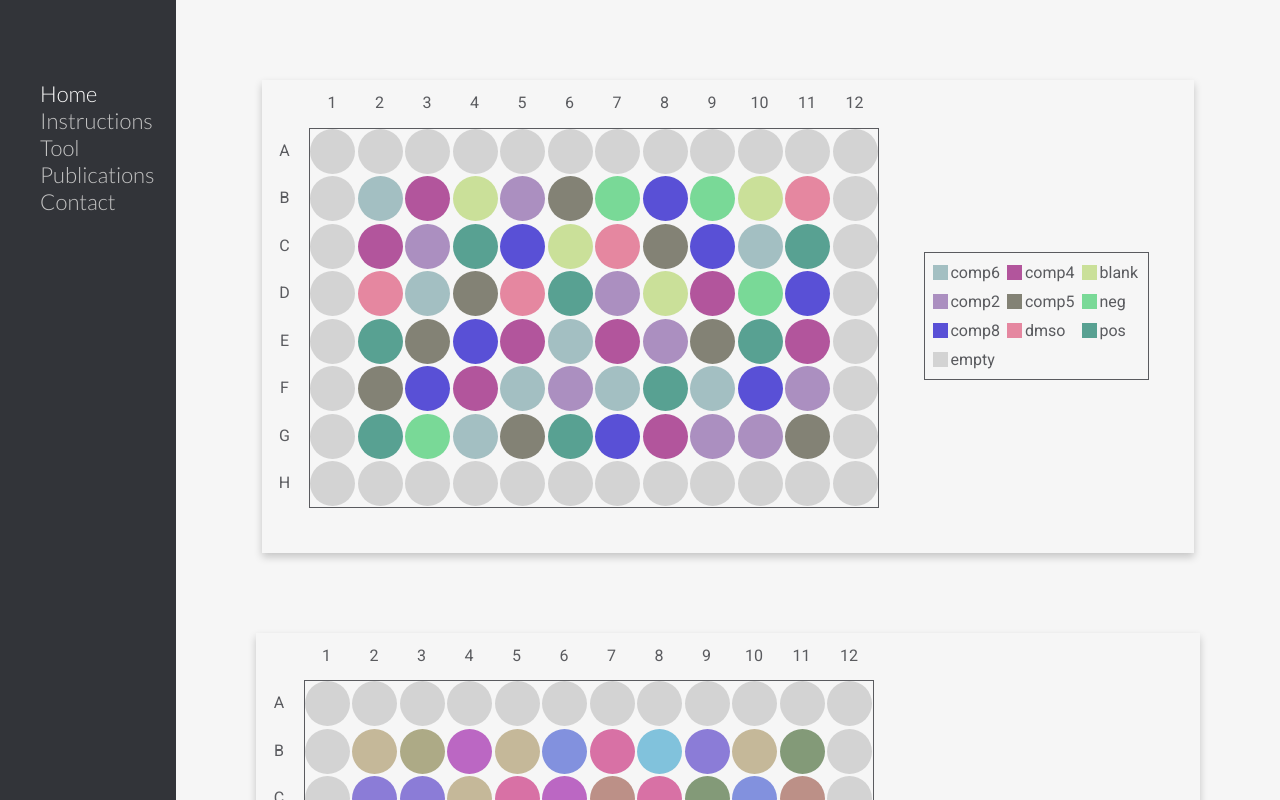
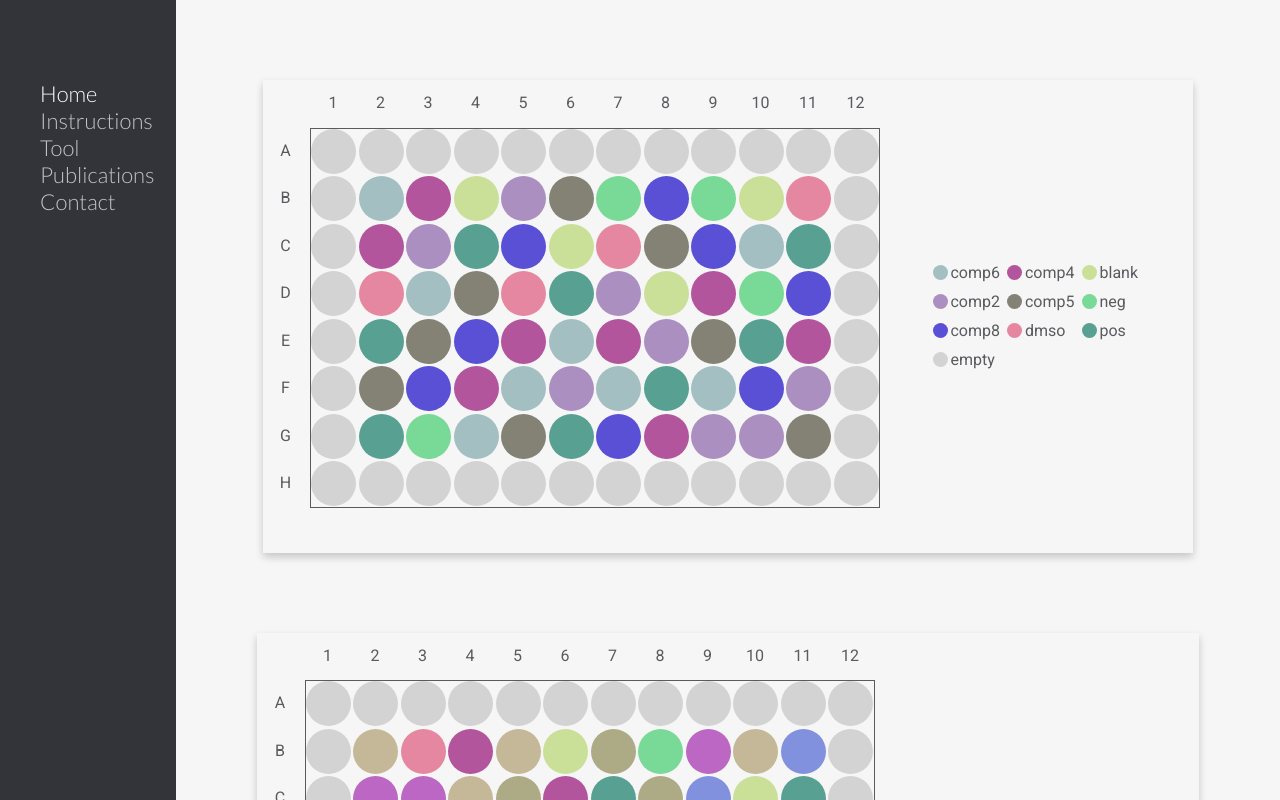
Before and after one commit to pharmbio/plaid-gui, a React (Create React App) app in the folder client/: page / in a window 1280 px wide. Built offline with nearby package versions, Linux system fonts and the light colour scheme; the HTML template or start-up script is replaced by a standard one.

Commit message:
styling + all same compounds share color across plates

```diff
--- a/client/src/App.js
+++ b/client/src/App.js
@@ -15,7 +15,7 @@ const GlobalStyle = createGlobalStyle`
 }
 html {
   box-sizing: border-box;
-  background-color: #F6F6F6;
+  background-color: #f6f6f6;
   color:#5a5b5f;
   font-family: 'Roboto', sans-serif;
 }
--- a/client/src/components/Navbar/Navbar.jsx
+++ b/client/src/components/Navbar/Navbar.jsx
@@ -11,13 +11,12 @@ const StyledLinkItem = styled.li`
 `;
 
 const activeClassName = "nav-item-active";
-
 const StyledNavLink = styled(NavLink).attrs({ activeClassName })`
   color: #c3c3c3;
   text-decoration: none;
   font-size: 22px;
   font-family: "Lato", sans-serif;
-  font-weight: 200;
+  font-weight: 300;
 
   &.${activeClassName} {
     color: #fafafa;
--- a/client/src/components/PlateLayout/ColorLegend.jsx
+++ b/client/src/components/PlateLayout/ColorLegend.jsx
@@ -5,7 +5,7 @@ const StyledLegendWrapper = styled.div`
   margin: auto;
   display: grid;
   grid-template-columns: repeat(3, auto);
-  border: solid 1px;
+
   padding: 5px;
   margin-right: 45px; /* same as wellRad */
 `;
@@ -22,6 +22,7 @@ const StyledColorBox = styled.div`
   justify-self: center;
   width: 15px;
   height: 15px;
+  border-radius: 50%;
   background-color: #${(props) => props.color};
 `;
 
@@ -30,20 +31,31 @@ const StyledLabel = styled.div`
 `;
 
 const ColorLegend = (Props) => {
-  let compoundColorPairs = Array.from(Props.compoundToColorMap);
-  if (Props.emptyEdges > 0) {
-    compoundColorPairs.push(["empty", Props.emptyWellColor]);
-  }
+  let alreadyAdded = new Set();
   return (
     <StyledLegendWrapper>
-      {compoundColorPairs.map((pair) => {
-        return (
-          <StyledLegendItem>
-            <StyledColorBox color={pair[1]} />
-            <StyledLabel>{pair[0]}</StyledLabel>
-          </StyledLegendItem>
-        );
+      {Props.data.map((o) => {
+        if (alreadyAdded.has(o.cmpdname)) {
+          return undefined;
+        } else {
+          alreadyAdded.add(o.cmpdname);
+          return (
+            <StyledLegendItem key={o.cmpdname + o.plateID}>
+              <StyledColorBox
+                color={Props.compoundToColorMap.get(o.cmpdname)}
+              />
+              <StyledLabel>{o.cmpdname}</StyledLabel>
+            </StyledLegendItem>
+          );
+        }
       })}
+      {Props.emptyEdges > 0 ? (
+        <StyledLegendItem key={"empty-legend"}>
+          {/* fix unique key .. */}
+          <StyledColorBox color={Props.emptyWellColor} />
+          <StyledLabel>{"empty"}</StyledLabel>
+        </StyledLegendItem>
+      ) : undefined}
     </StyledLegendWrapper>
   );
 };
--- a/client/src/components/PlateLayout/PlateLayout.jsx
+++ b/client/src/components/PlateLayout/PlateLayout.jsx
@@ -127,11 +127,12 @@ const PlateLayout = () => {
     );
   }
 
+  let compoundToColorMap = new Map();
+  let chosenColors = [EMPTY_WELL_COLOR];
+
   return (
     <StyledContainer>
       {platesCorrespondingData.map((data) => {
-        let compoundToColorMap = new Map();
-        let chosenColors = [EMPTY_WELL_COLOR];
         data.forEach((o) => {
           [compoundToColorMap, chosenColors] = assignColorToCompound(
             o,
@@ -173,6 +174,7 @@ const PlateLayout = () => {
               cols={COLS}
               emptyEdges={SIZE_EMPTY_EDGES}
               emptyWellColor={EMPTY_WELL_COLOR}
+              data={data}
               compoundToColorMap={compoundToColorMap}
             />
           </StyledResultLayoutContainer>
```
